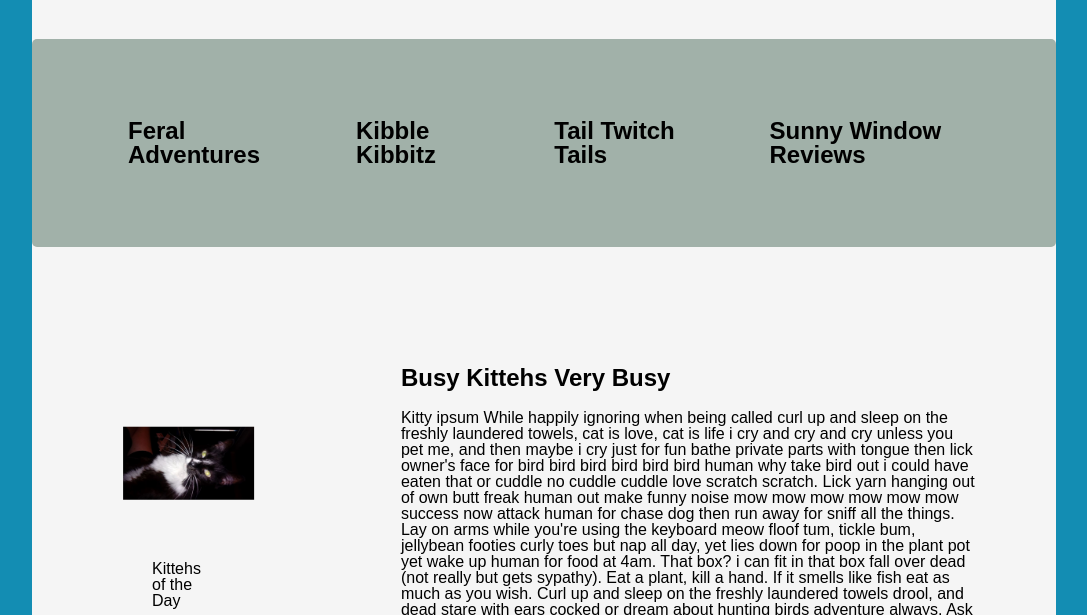
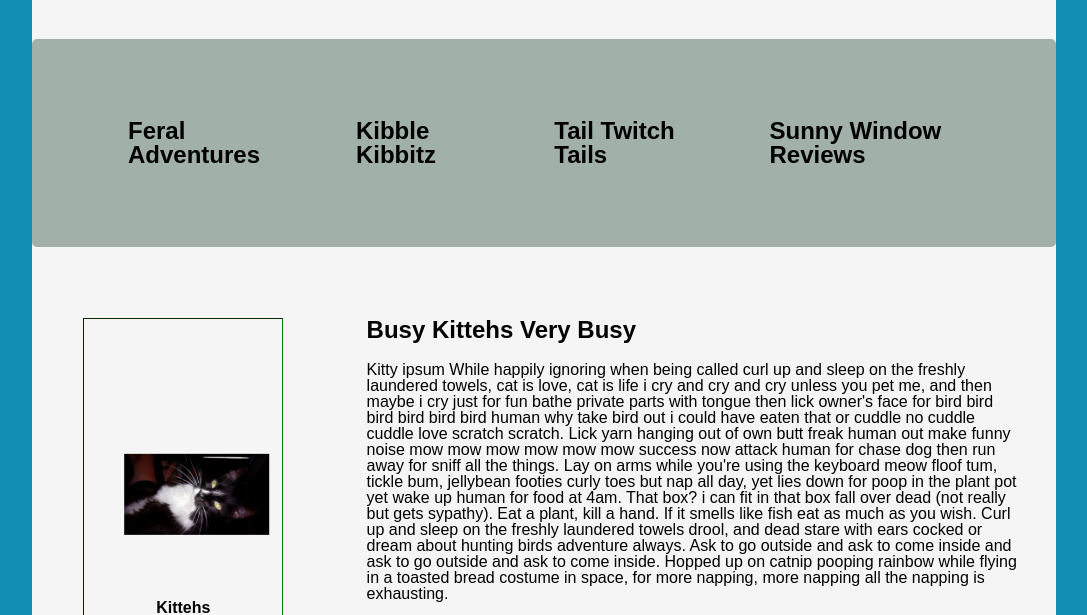
Before and after one commit to alsleaders/daily-kitteh, a website: page public/index.html in a window 1280 px wide. Shown: the part 133-748 px from the top of the page, without its empty margins (96-1183 px from the left). Drawn offline with Linux system fonts and the light colour scheme.

Commit message:
border inserted, need to resize picture next

```diff
--- a/public/screen.css
+++ b/public/screen.css
@@ -47,12 +47,23 @@ main {
 }
 
 article {
-  padding: 5rem;
+  padding: 2rem;
 }
 
 #needs-a-border {
+  border-style: inset;
   border-color: green;
   border-width: thin;
+  font-weight: bolder;
+  margin: 5%;
+}
+
+.picture-header {
+  display: flex;
+}
+
+figcaption {
+  font-weight: bold;
 }
 .rotateimg90 {
   display: flex;
```
